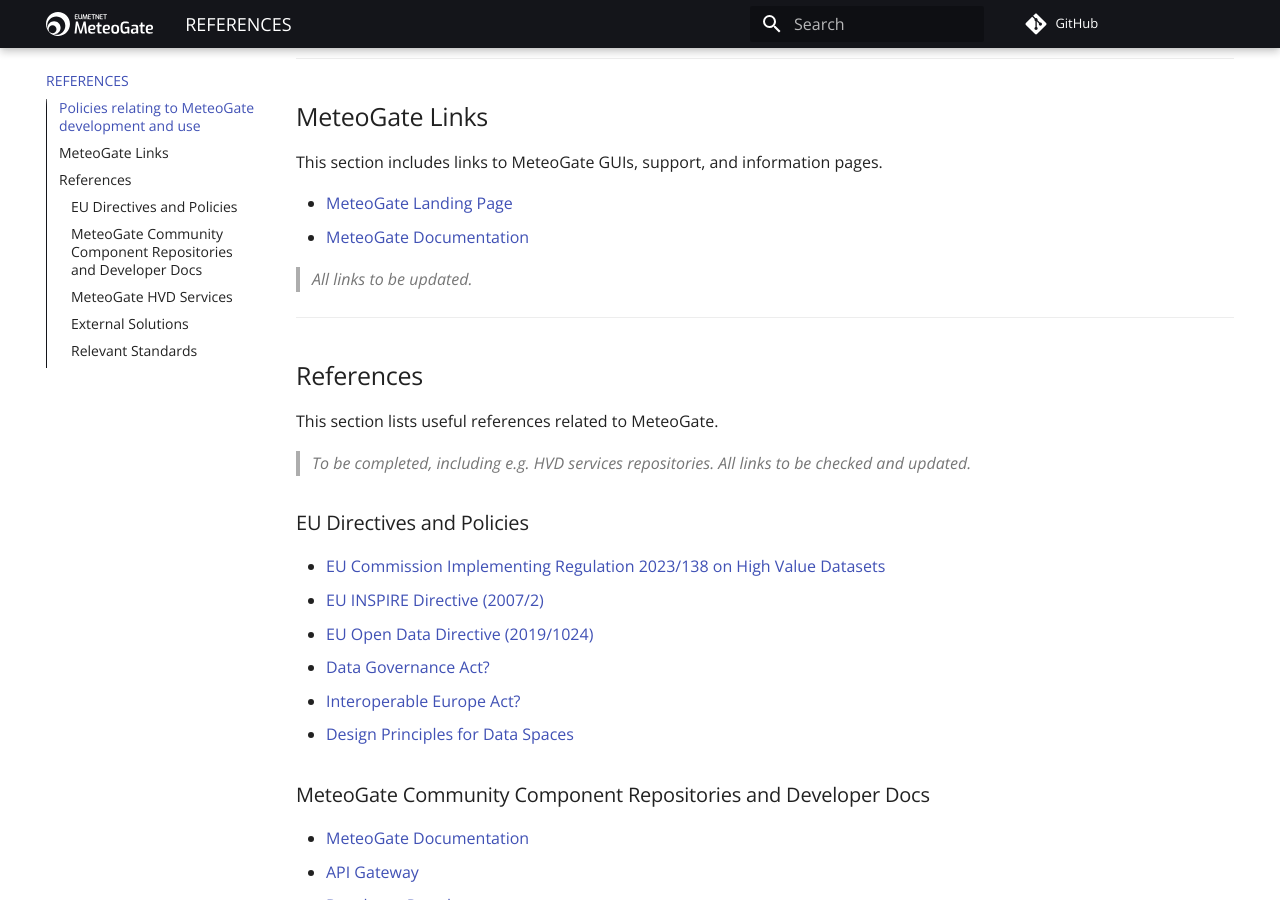
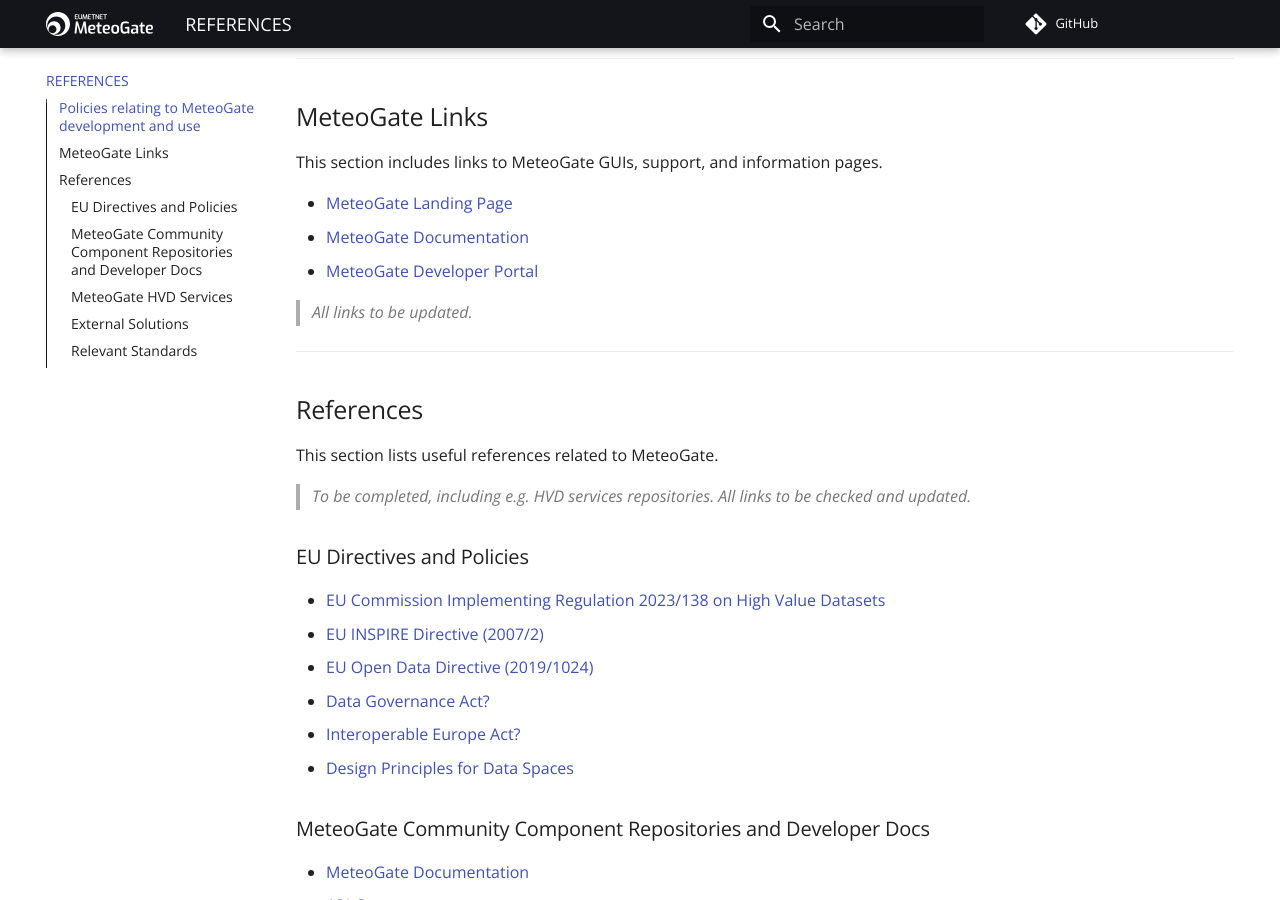
Before and after one commit to EUMETNET/meteogate-documentation, an MkDocs documentation site: the page built from docs/references.md, in a window 1280 px wide and 900 px high, scrolled down 1054 px. Built offline with MkDocs 1.6.1 and Material for MkDocs 9.7.7, drawn with Linux system fonts in a browser that asks for light colours; comment, search, counter and statistics services are not loaded.

Commit message:
Update references.md

```diff
--- a/docs/references.md
+++ b/docs/references.md
@@ -32,6 +32,7 @@ This section includes links to MeteoGate GUIs, support, and information pages.
 
   - [MeteoGate Landing Page]()
   - [MeteoGate Documentation](https://github.com/EUMETNET/meteogate-documentation)
+  - [MeteoGate Developer Portal]()
 
 > _All links to be updated._
 
```
